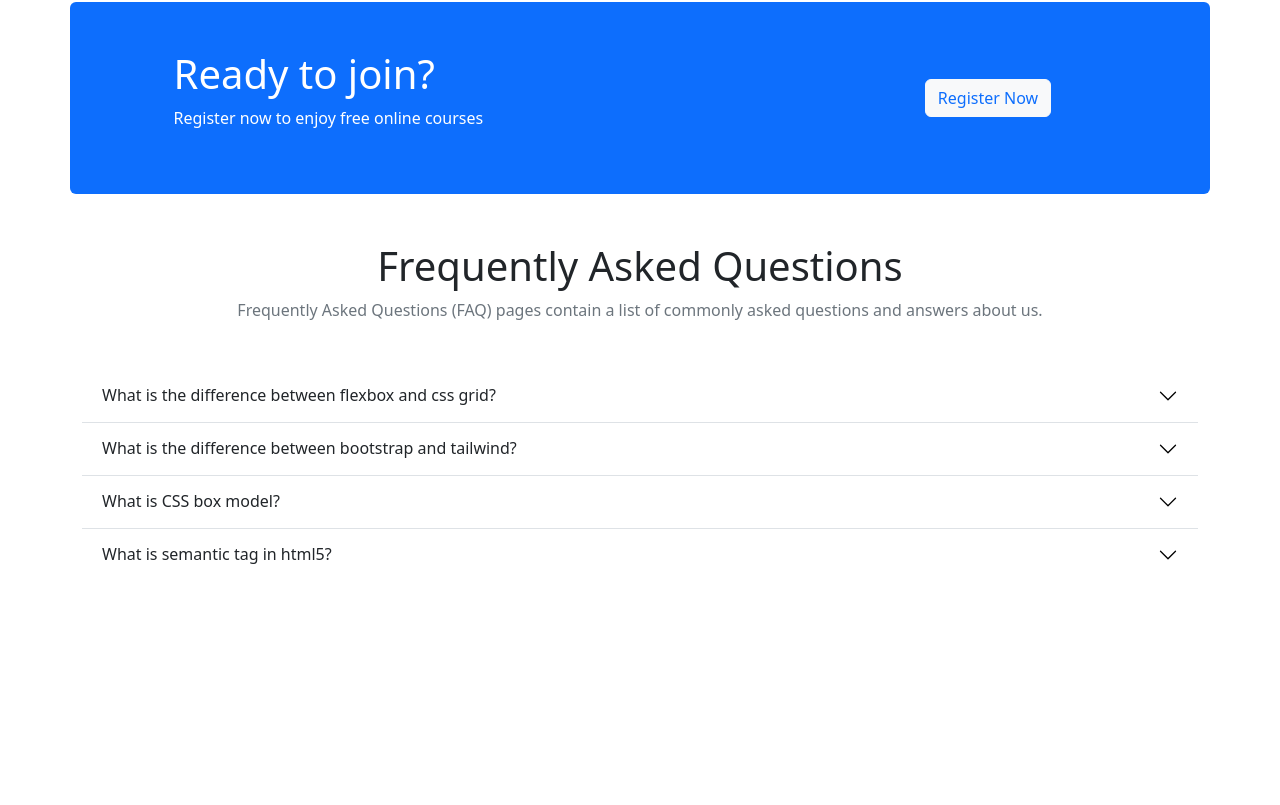
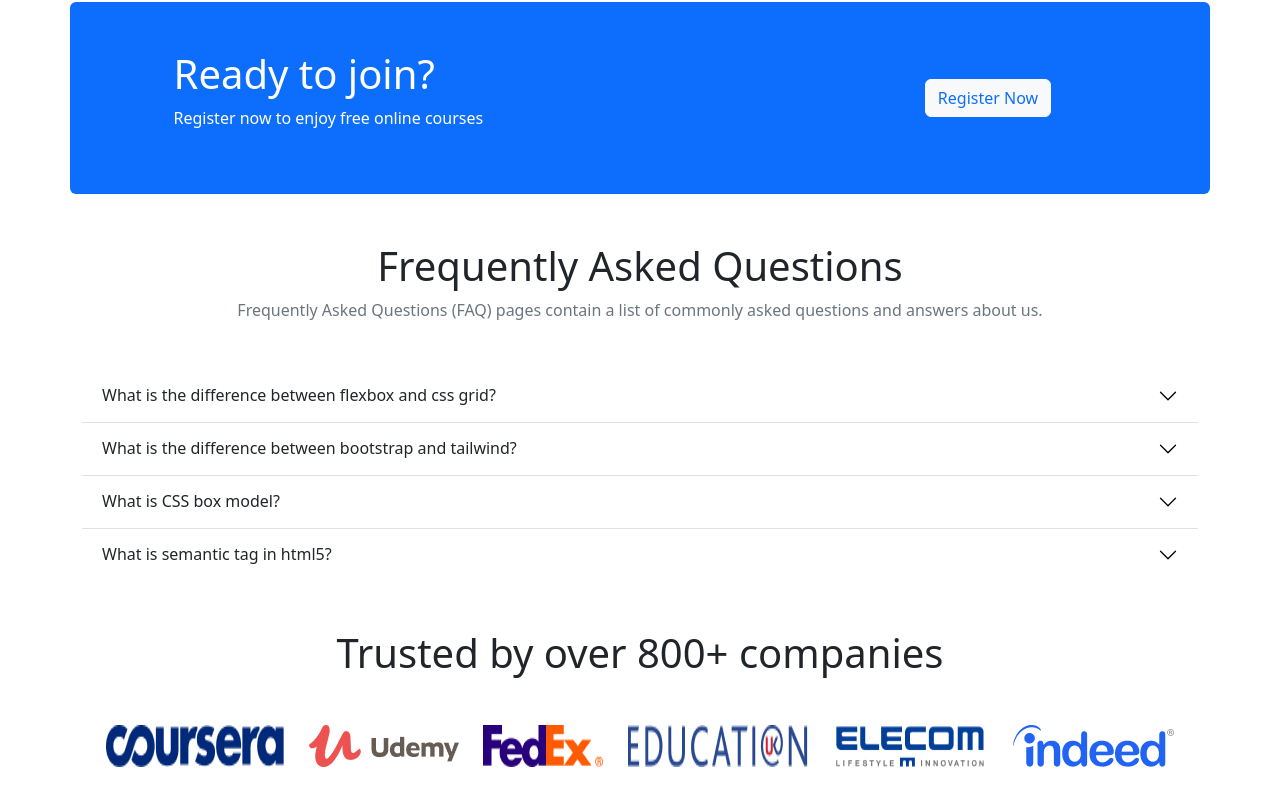
Before and after one commit to Shahriar-Islam-Shanto/Educare, a plain HTML site: page index.html in a window 1280 px wide. Shown: the part 1530-2335 px from the top of the page. Before the commit the page ends 2159 px from the top, so only its background shows below. Drawn offline with nearby package versions, Linux system fonts and the light colour scheme.

Commit message:
Trusted by Section added

```diff
--- a/index.html
+++ b/index.html
@@ -371,6 +371,24 @@
         </section>
         <!-- Frequently asked Questions End  -->
 
+        <!-- Trusted section start  -->
+
+        <section class="container text-center mt-5 d-lg-block d-sm-none d-md-none">
+            <h1>Trusted by over 800+ companies</h1>
+            <div class="row my-5">
+                <div class=" col-lg-12 d-flex  justify-content-evenly">
+                    <img src="images/company/company-1.png" alt="">
+                    <img src="images/company/company-2.png" alt="">
+                    <img src="images/company/company-3.png" alt="">
+                    <img src="images/company/company-4.png" alt="">
+                    <img src="images/company/company-5.png" alt="">
+                    <img src="images/company/company-6.png" alt="">
+
+                </div>
+            </div>
+        </section>
+        <!-- Trusted section end  -->
+
 
 
 
```
